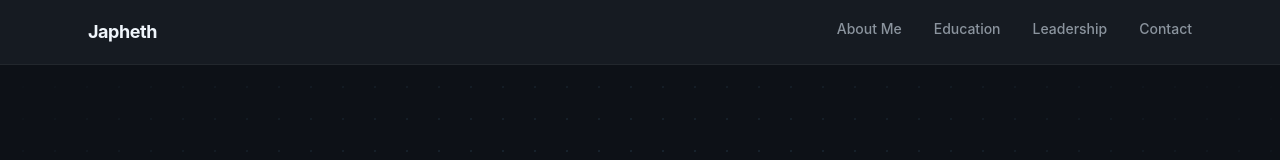
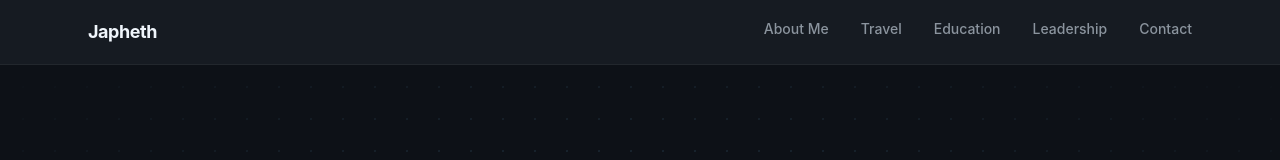
Before and after one commit to Jeffrs2992/HON4130-ePortfolio, a React (Vite) app: page / in a window 1280 px wide. Shown: the top 160 px of the page. Built offline with nearby package versions, Linux system fonts and the light colour scheme.

Commit message:
feat: add Travel link to navbar

```diff
--- a/src/components/Navbar.jsx
+++ b/src/components/Navbar.jsx
@@ -3,6 +3,7 @@ import { useState } from 'react'
 
 const navLinks = [
   { to: '/about', label: 'About Me' },
+  { to: '/travel', label: 'Travel' },
   { to: '/education', label: 'Education' },
   { to: '/leadership', label: 'Leadership' },
   { to: '/contact', label: 'Contact' },
```
Also changed, not shown: 1 other file (tests, documents, lock files or other folders).
